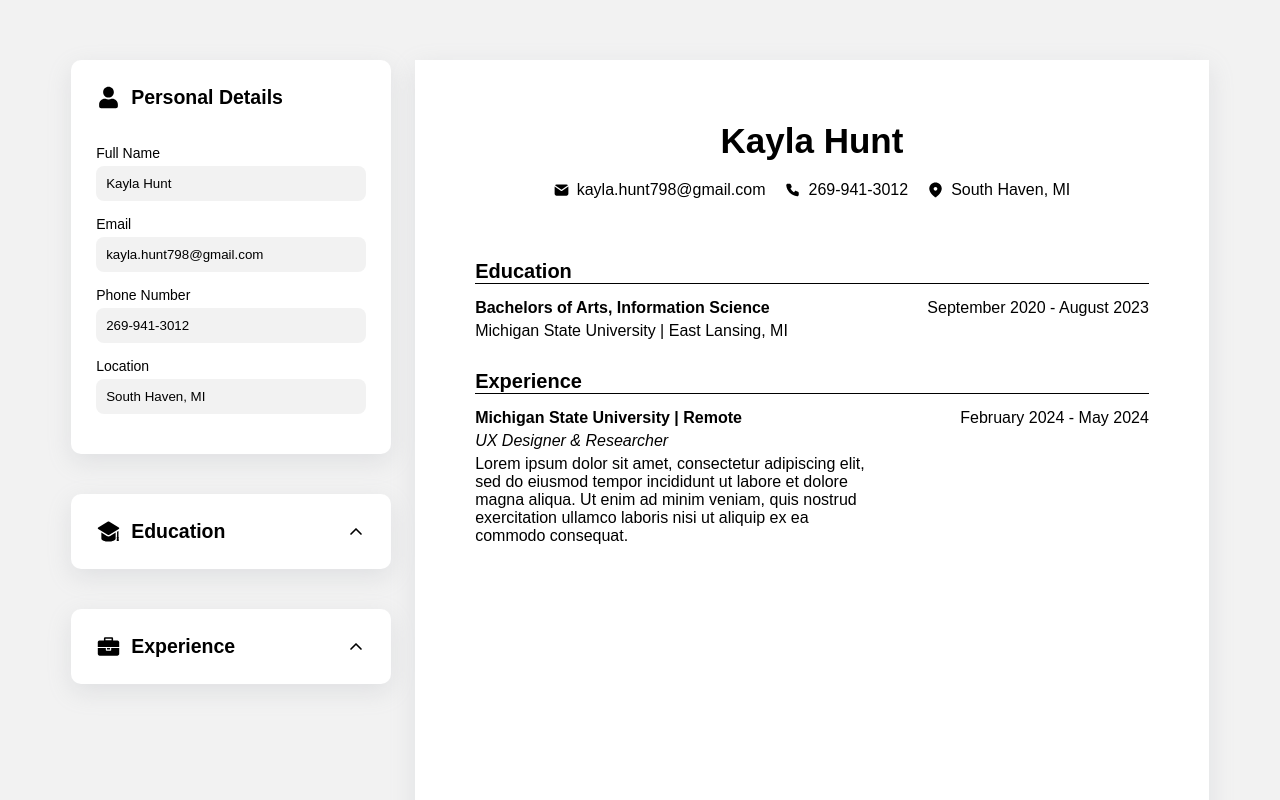
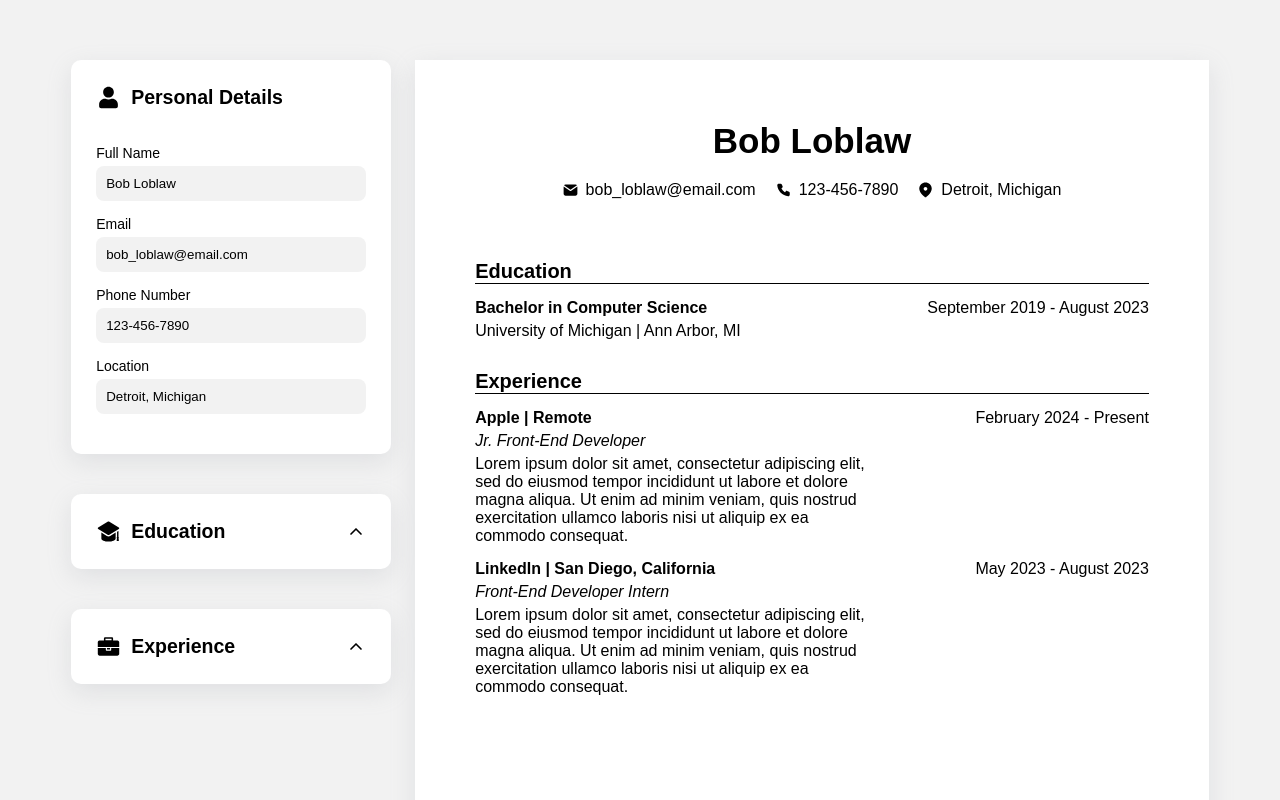
Before and after one commit to huntkay1/cv-builder-app, a React (Vite) app: page / in a window 1280 px wide. Shown: the top 800 px of the page. Built offline with nearby package versions, Linux system fonts and the light colour scheme; a web font is replaced by a local one.

Commit message:
Change default entries

```diff
--- a/src/App.jsx
+++ b/src/App.jsx
@@ -15,28 +15,36 @@
 
   const [formData, setFormData] = useState({
     personalInfo: {
-      name: 'Kayla Hunt',
-      email: 'kayla.hunt798@gmail.com',
-      phone: '269-941-3012',
-      location: 'South Haven, MI'
+      name: 'Bob Loblaw',
+      email: 'bob_loblaw@email.com',
+      phone: '123-456-7890',
+      location: 'Detroit, Michigan'
     },
     sections: {
       education: [
         {
-          school: 'Michigan State University',
-          degree: 'Bachelors of Arts, Information Science',
-          startDate: 'September 2020',
+          school: 'University of Michigan',
+          degree: 'Bachelor in Computer Science',
+          startDate: 'September 2019',
           endDate: 'August 2023',
-          location: 'East Lansing, MI'
+          location: 'Ann Arbor, MI'
         },
       ],
       experience: [
         {
-          companyName: 'Michigan State University',
-          position: 'UX Designer & Researcher',
+          companyName: 'Apple',
+          position: 'Jr. Front-End Developer',
           startDate: 'February 2024',
-          endDate: 'May 2024',
+          endDate: 'Present',
           location: 'Remote',
+          description: 'Lorem ipsum dolor sit amet, consectetur adipiscing elit, sed do eiusmod tempor incididunt ut labore et dolore magna aliqua. Ut enim ad minim veniam, quis nostrud exercitation ullamco laboris nisi ut aliquip ex ea commodo consequat.'
+        },
+        {
+          companyName: 'LinkedIn',
+          position: 'Front-End Developer Intern',
+          startDate: 'May 2023',
+          endDate: 'August 2023',
+          location: 'San Diego, California',
           description: 'Lorem ipsum dolor sit amet, consectetur adipiscing elit, sed do eiusmod tempor incididunt ut labore et dolore magna aliqua. Ut enim ad minim veniam, quis nostrud exercitation ullamco laboris nisi ut aliquip ex ea commodo consequat.'
         },
       ]
--- a/src/components/EducationInfo.jsx
+++ b/src/components/EducationInfo.jsx
@@ -1,4 +1,3 @@
-import React, { useState } from 'react';
 import downIcon from '../assets/down.svg';
 import upIcon from '../assets/up.svg';
 import rightIcon from '../assets/right.svg';
@@ -79,11 +78,6 @@
     isExpanded,
     toggleExpand  }) {
 
-    // const [isExpanded, setIsExpanded] = useState(false);
-
-    // function toggleExpand() {
-    //     setIsExpanded(!isExpanded);
-    // }
 
     return (
         <div className='form-container' id='education'>
--- a/src/components/ExperienceInfo.jsx
+++ b/src/components/ExperienceInfo.jsx
@@ -1,4 +1,3 @@
-import React, { useState } from 'react';
 import downIcon from '../assets/down.svg';
 import upIcon from '../assets/up.svg';
 import rightIcon from '../assets/right.svg';
@@ -83,11 +82,6 @@
     isExpanded,
     toggleExpand }) {
 
-    // const [isExpanded, setIsExpanded] = useState(false);
-
-    // function toggleExpand() {
-    //     setIsExpanded(!isExpanded);
-    // }
 
     return (
         <div className='form-container' id='experience'>
```
